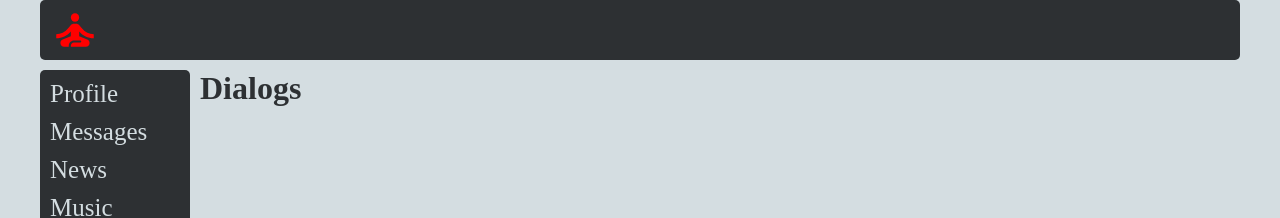
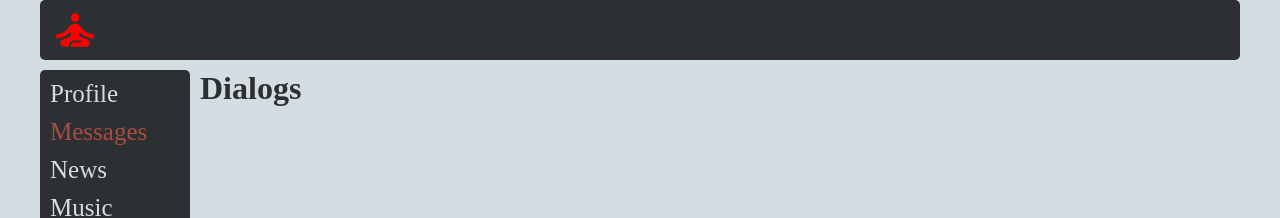
Before and after one commit to Mahoney-hub/the-way-of-the-samurai-on-the-typescript, a React (Create React App) app: page /dialogs in a window 1280 px wide. Shown: the top 218 px of the page. Built offline with nearby package versions, Linux system fonts and the light colour scheme.

Commit message:
lesson 20

```diff
--- a/src/App.tsx
+++ b/src/App.tsx
@@ -4,11 +4,10 @@ import Header from './components/Header/Header';
 import Navbar from './components/Navbar/Navbar';
 import Profile from './components/Profile/Profile';
 import Dialogs from './components/Dialogs/Dialogs';
-import {BrowserRouter, Routes, Route} from 'react-router-dom';
+import {Routes, Route} from 'react-router-dom';
 
 const App = () => {
     return (
-        <BrowserRouter>
             <div className={'app-wrapper'}>
                 <Header/>
                 <Navbar/>
@@ -19,7 +18,6 @@ const App = () => {
                     </Routes>
                 </div>
             </div>
-        </BrowserRouter>
     );
 }
 
--- a/src/components/Navbar/Navbar.module.css
+++ b/src/components/Navbar/Navbar.module.css
@@ -11,6 +11,10 @@
     color: var(--secondary-color);
 }
 
+.nav a.active {
+    color: var(--bright-bg-color);
+}
+
 .nav__item {
     margin-left: 10px;
     margin-top: 10px;
--- a/src/components/Navbar/Navbar.tsx
+++ b/src/components/Navbar/Navbar.tsx
@@ -1,14 +1,17 @@
 import React from 'react';
-import classes from "./Navbar.module.css";
+import classes from './Navbar.module.css';
+import {NavLink} from 'react-router-dom';
+
+const setActive = ({isActive}:any) => isActive ? `${classes.active}` : '';
 
 const Navbar = () => {
     return (
         <nav className={classes.nav}>
             <div className={classes.nav__item}>
-                <a href="/profile">Profile</a>
+                <NavLink to="/profile" className={setActive}>Profile</NavLink>
             </div>
             <div className={classes.nav__item}>
-                <a href="/dialogs">Messages</a>
+                <NavLink to="/dialogs" className={setActive}>Messages</NavLink>
             </div>
             <div className={classes.nav__item}>
                 <a href="#s">News</a>
--- a/src/index.tsx
+++ b/src/index.tsx
@@ -1,5 +1,11 @@
 import React from 'react';
 import ReactDOM from 'react-dom';
 import App from './App';
+import {BrowserRouter} from 'react-router-dom';
 
-ReactDOM.render(<App />, document.getElementById('root'));
+ReactDOM.render(
+    <BrowserRouter>
+        <App/>
+    </BrowserRouter>,
+    document.getElementById('root')
+);
```
